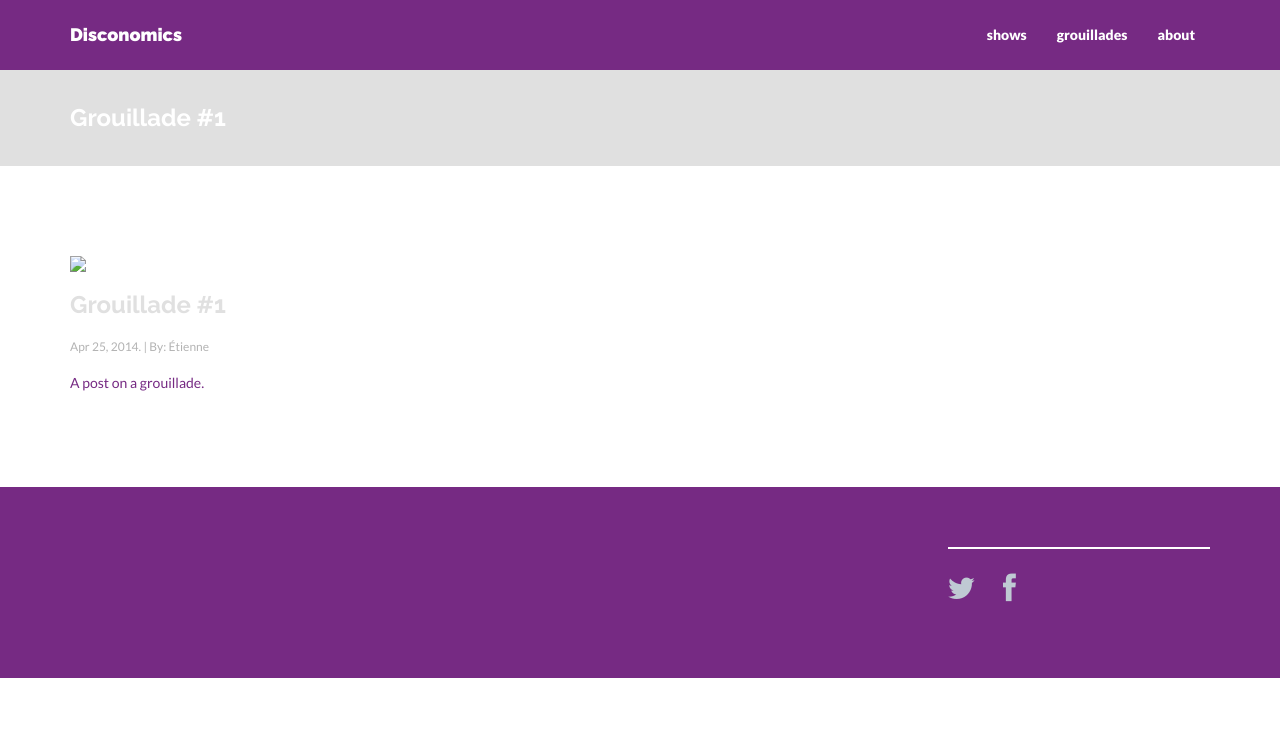
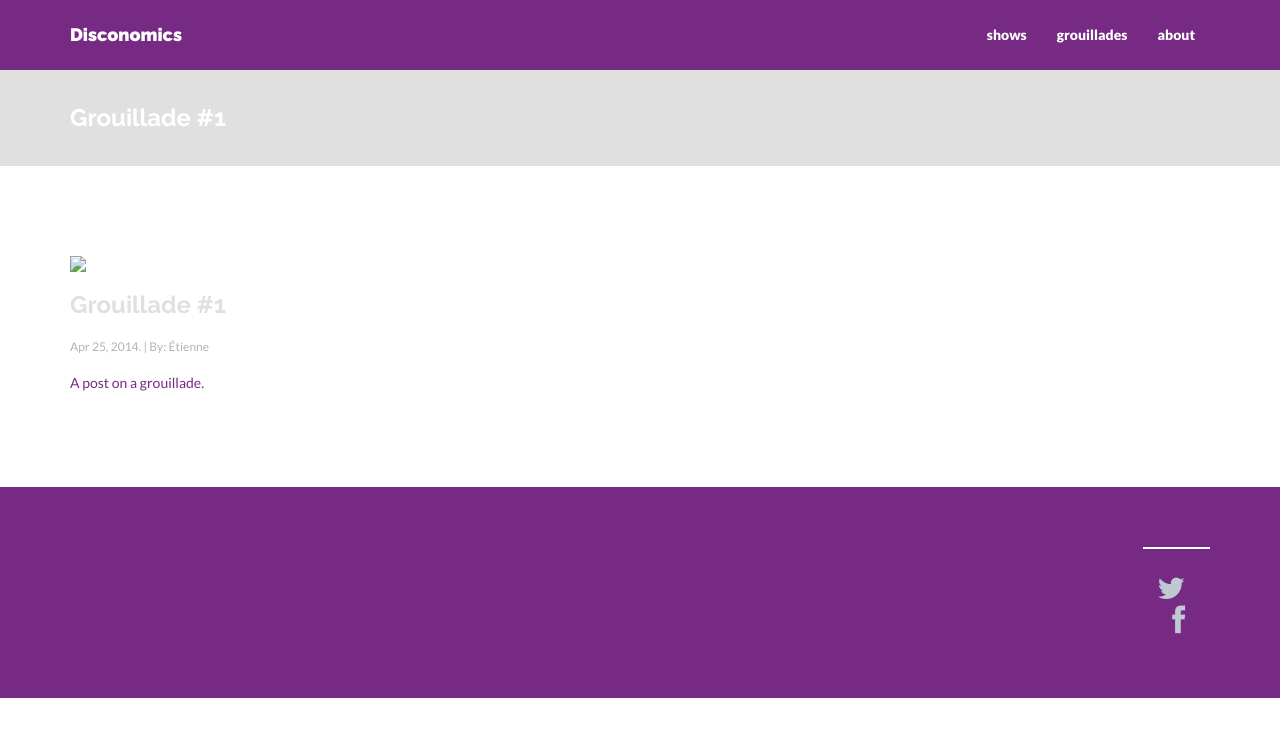
Before and after one commit to disconomics/disconomics.github.io, a Jekyll site: the page built from _posts/grouillades/2015-12-9-grouillade.markdown, in a window 1280 px wide. Shown: the top 737 px of the page. Built offline with Jekyll 4.4.1, drawn with Linux system fonts in a browser that asks for light colours; nearby versions of some CDN libraries.

Commit message:
footer updates

```diff
--- a/_includes/footer.html
+++ b/_includes/footer.html
@@ -1,11 +1,11 @@
 <div id="footerwrap">
     <div class="container">
         <div class="row">
-            <div class="col-lg-3 pull-right">
+            <div class="col-lg-1 pull-right">
                 <div class="hline-w"></div>
                 <p>
                     {% for network in site.social %}
-                        <a href="{{ network.url }}" target="_blank" class="btn-social btn-outline"><i class="fa fa-{{ network.title }}"></i></a>
+                        <a href="{{ network.url }}" target="_blank" class="btn-social btn-outline pull-right"><i class="fa fa-{{ network.title }}"></i></a>
                     {% endfor %}
                 </p>
             </div>
```
